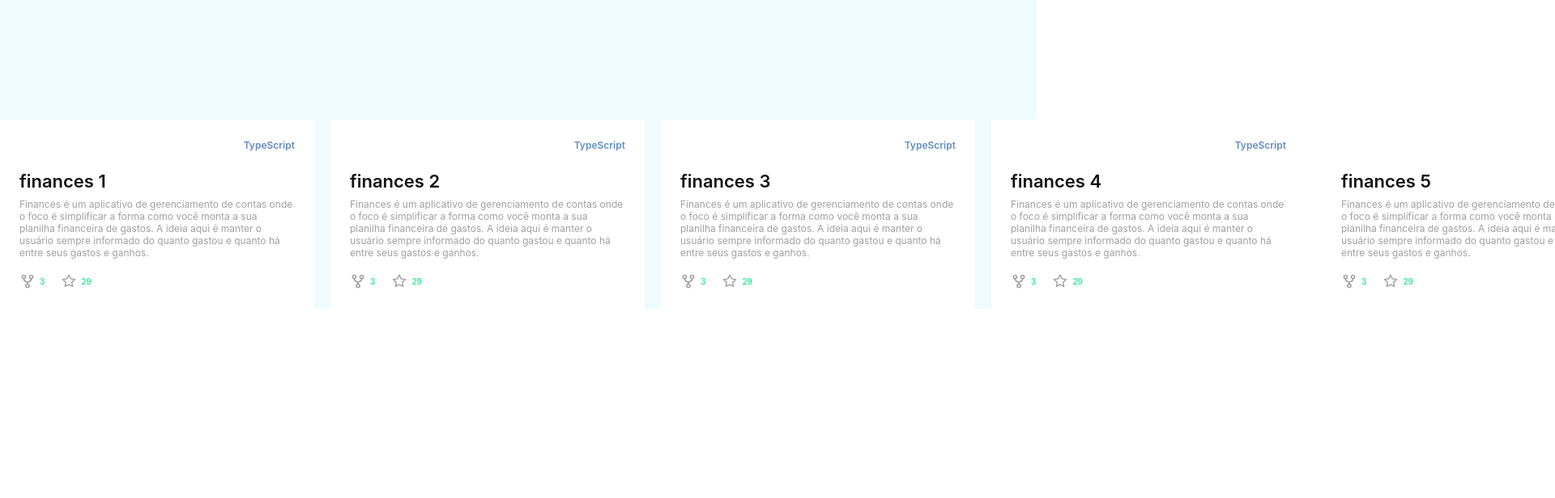
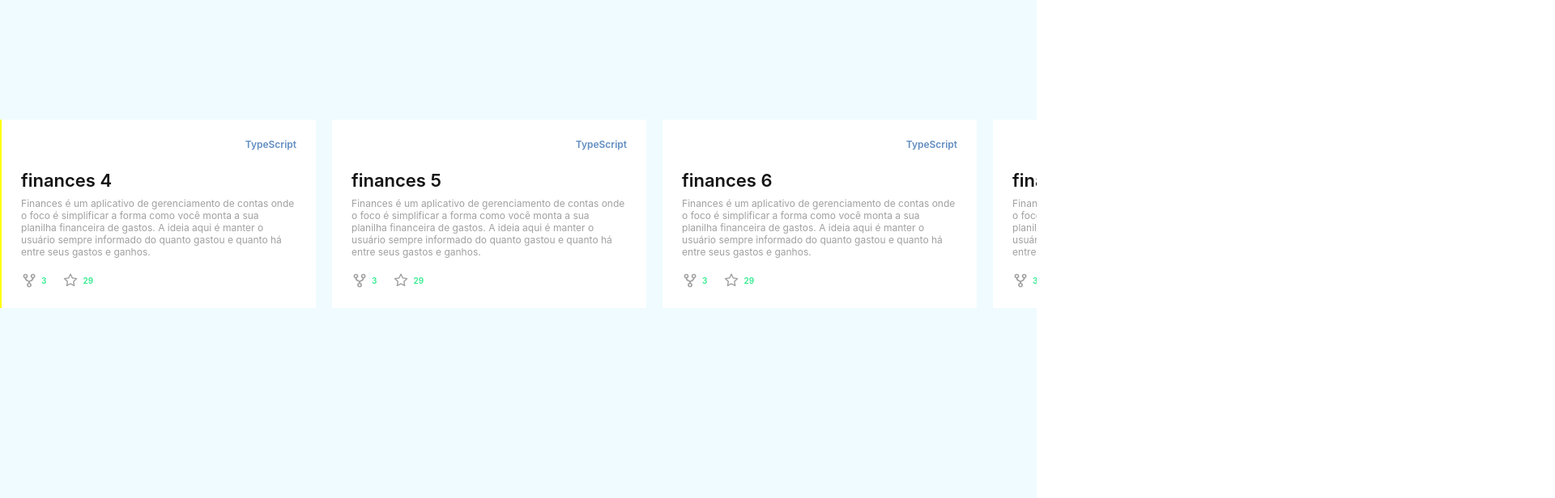
Before and after one commit to Jordaobm/portfolio-react, a Next.js app: page / in a window 1280 px wide. Shown: the part 989-1605 px from the top of the page at 81% size, 1920 px wide, since content can reach past the window. Before the commit the page ends 1371 px from the top, so only its background shows below. Built offline with nearby package versions, Linux system fonts and the light colour scheme.

Commit message:
Iniciando carousel manual

```diff
--- /dev/null
+++ b/src/components/Carousel/Carousel.tsx
@@ -0,0 +1,84 @@
+import { Repository } from "../Repository/Repository";
+import styled from "styled-components";
+import { useState } from "react";
+
+export const Carousel = () => {
+  const [repositories, setRepositories] = useState([
+    {
+      id: 1,
+    },
+    {
+      id: 2,
+    },
+    {
+      id: 3,
+    },
+    {
+      id: 4,
+    },
+    {
+      id: 5,
+    },
+    {
+      id: 6,
+    },
+    {
+      id: 7,
+    },
+  ]);
+
+  return (
+    <Container>
+      <FirstCarousel>
+        {repositories?.map((e) => (
+          <Repository key={e?.id} id={e?.id} />
+        ))}
+      </FirstCarousel>
+      <SecondCarousel>
+        {repositories?.map((e) => (
+          <Repository key={e?.id} id={e?.id} />
+        ))}
+      </SecondCarousel>
+    </Container>
+  );
+};
+
+const Container = styled.div``;
+
+const FirstCarousel = styled.div`
+  display: flex;
+  gap: 20px;
+  background: red;
+
+  @keyframes firstCarousel {
+    0% {
+      transform: translateX(0px);
+    }
+
+    100% {
+      transform: translateX(2855px);
+    }
+  }
+
+  animation: firstCarousel 10s linear 0s infinite normal forwards;
+`;
+
+const SecondCarousel = styled.div`
+  display: flex;
+  gap: 20px;
+  background: yellow;
+  position: relative;
+  top: -235px;
+
+  @keyframes secondCarousel {
+    0% {
+      transform: translateX(-2855px);
+    }
+
+    100% {
+      transform: translateX(0px);
+    }
+  }
+
+  animation: secondCarousel 10s linear 0s infinite normal forwards;
+`;
--- a/src/components/Repositories/Repositories.tsx
+++ b/src/components/Repositories/Repositories.tsx
@@ -1,7 +1,7 @@
 import { useEffect, useState } from "react";
 import styled from "styled-components";
 import { COLORS } from "../../styles/colors";
-import { Repository } from "../Repository/Repository";
+import { Carousel } from "../Carousel/Carousel";
 export const Repositories = () => {
   const [showText, setShowText] = useState("");
 
@@ -25,27 +25,6 @@ export const Repositories = () => {
     };
   }, []);
 
-  const repositories = [
-    {
-      id: 1,
-    },
-    {
-      id: 2,
-    },
-    {
-      id: 3,
-    },
-    {
-      id: 4,
-    },
-    {
-      id: 5,
-    },
-    {
-      id: 6,
-    },
-  ];
-
   return (
     <>
       <Container>
@@ -66,7 +45,7 @@ export const Repositories = () => {
             </p>
             <p>
               Dentro do meu github construo aplicações para reforçar conceitos
-              básicos e avançados, como foi recentemente o caso do
+              básicos e avançados, como foi recentemente o caso do{" "}
               <strong>performance-react</strong> e <strong>tests-react</strong>.
             </p>
           </section>
@@ -74,9 +53,7 @@ export const Repositories = () => {
       </Container>
 
       <CarouselContainer>
-        {repositories?.map((e) => (
-          <Repository key={e?.id} id={e?.id} />
-        ))}
+        <Carousel />
       </CarouselContainer>
     </>
   );
@@ -178,6 +155,5 @@ const Content = styled.div<ContentProps>`
 const CarouselContainer = styled.div`
   width: 100%;
   background-color: ${COLORS.blueopacity10};
-  display: flex;
-  gap: 20px;
+  overflow-x: hidden;
 `;
```
